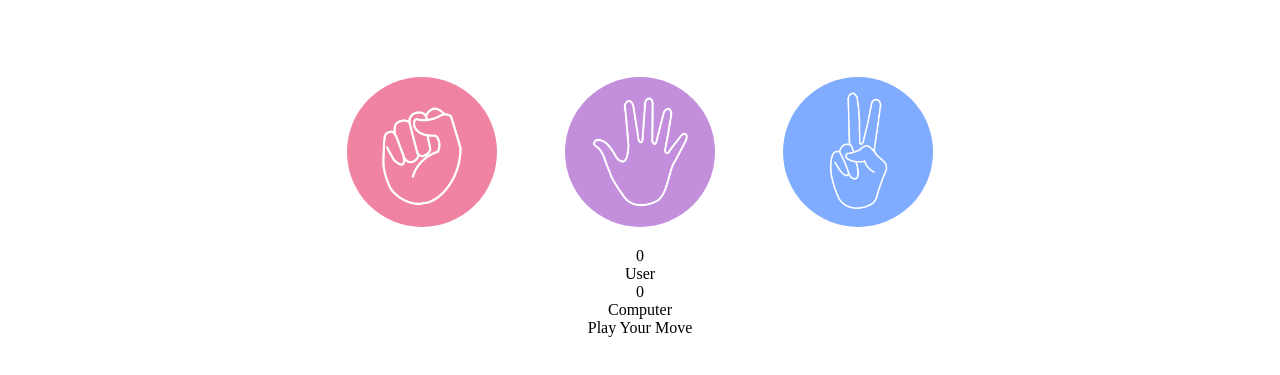
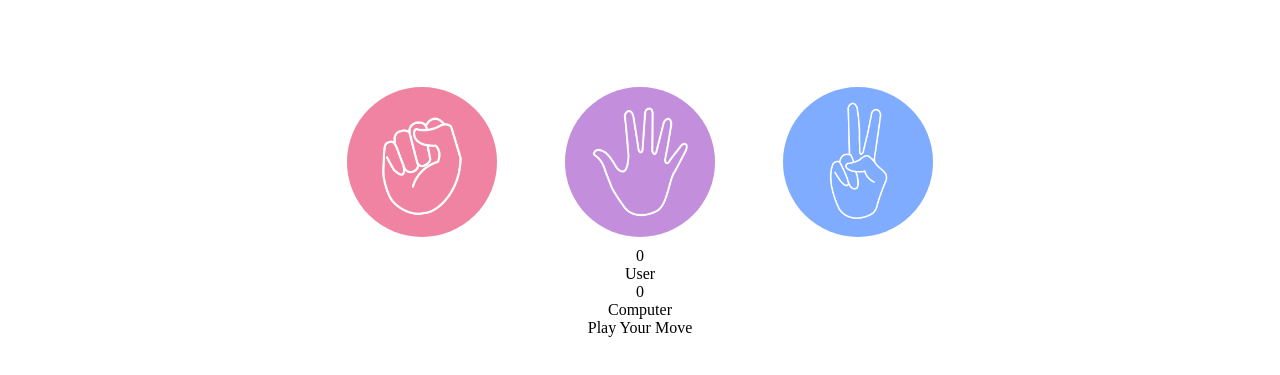
Before and after one commit to Ayush257S/Stone-Paper-Scissors-Game, a plain HTML site: page index.html in a window 1280 px wide. Shown: the part 83-458 px from the top of the page. Drawn offline with Linux system fonts and the light colour scheme.

Commit message:
add fiels

```diff
--- a/style.css
+++ b/style.css
@@ -5,18 +5,25 @@
 }
 
 h1{
-    background-color: #061529;
+    background-color: #081b31;
     color: #fff;
     height: 5rem;
     line-height: 5rem;
 }
 
-.choice:hover{
-    opacity: 0.5;
-}
+
 .choice{
     height: 170px;
     width: 170px;
+    border-radius: 50%;
+    display: flex;
+    justify-content: center;
+    align-items: center;
+}
+
+.choice:hover{
+    cursor: pointer;
+    background-color: #061529;
 }
 
 img{
```
